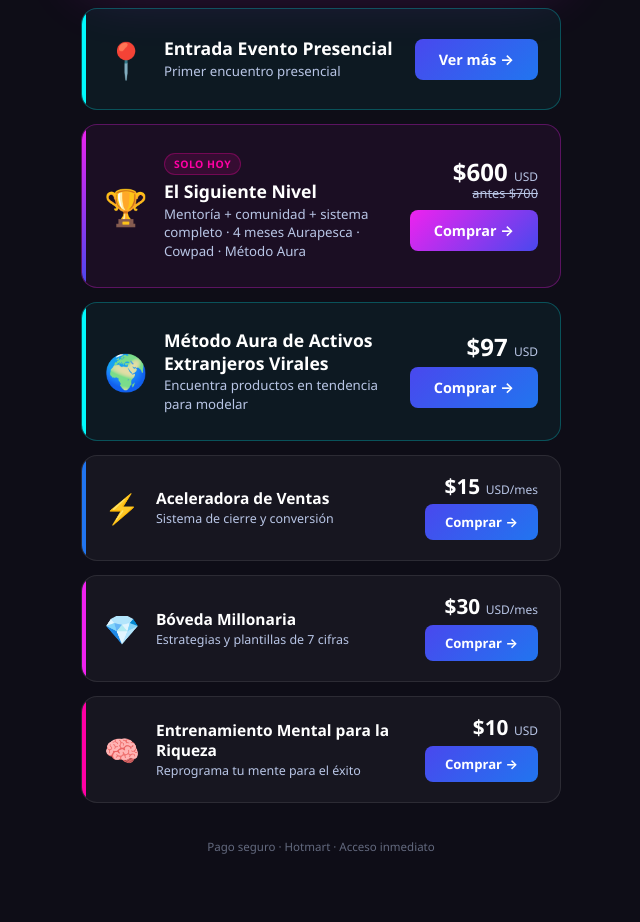
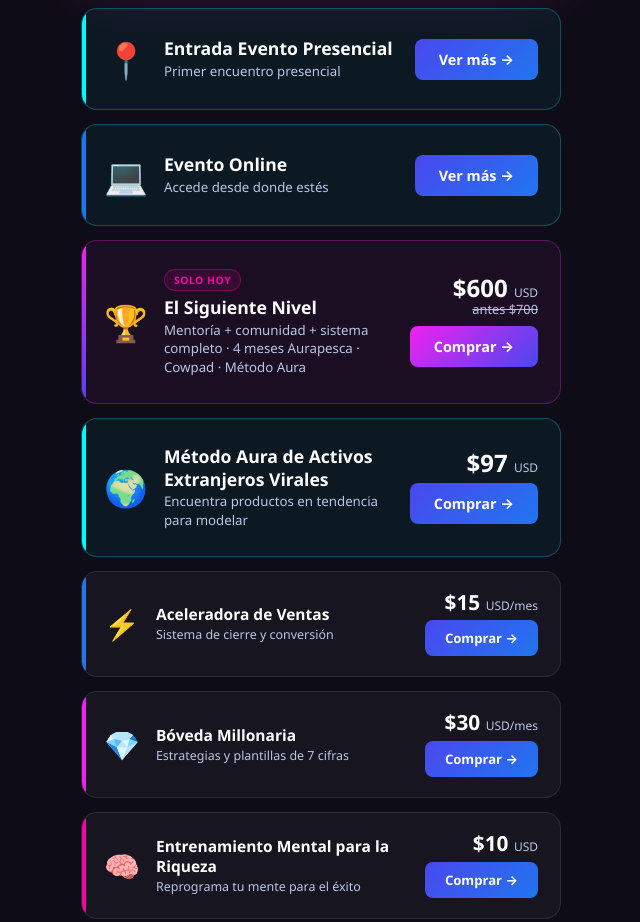
Before and after one commit to automatizaciones-eleia/landing-evento-presencial, a plain HTML site: page index.html in a window 1280 px wide. Shown: the part 840-1762 px from the top of the page, without its empty margins (319-959 px from the left). Drawn offline with Linux system fonts and the light colour scheme.

Commit message:
Agrega card Evento Online debajo de Evento Presencial

```diff
--- a/index.html
+++ b/index.html
@@ -406,6 +406,18 @@
     </div>
   </div>
 
+  <!-- Evento Online -->
+  <div class="card c2 card-pev">
+    <div class="card-icon" style="font-size:2.2rem;">💻</div>
+    <div class="card-info">
+      <div class="card-name" style="font-size:1.1rem;">Evento Online</div>
+      <div class="card-desc" style="font-size:0.83rem;">Accede desde donde estés</div>
+    </div>
+    <div class="card-right">
+      <a href="https://funnel-virales.vercel.app/evento-online" target="_blank" class="btn" style="padding:11px 24px;font-size:0.9rem;">Ver más →</a>
+    </div>
+  </div>
+
   <!-- El Siguiente Nivel -->
   <div class="card c5 featured" style="padding:26px 22px;">
     <div class="card-icon" style="font-size:2.2rem;">🏆</div>
```
